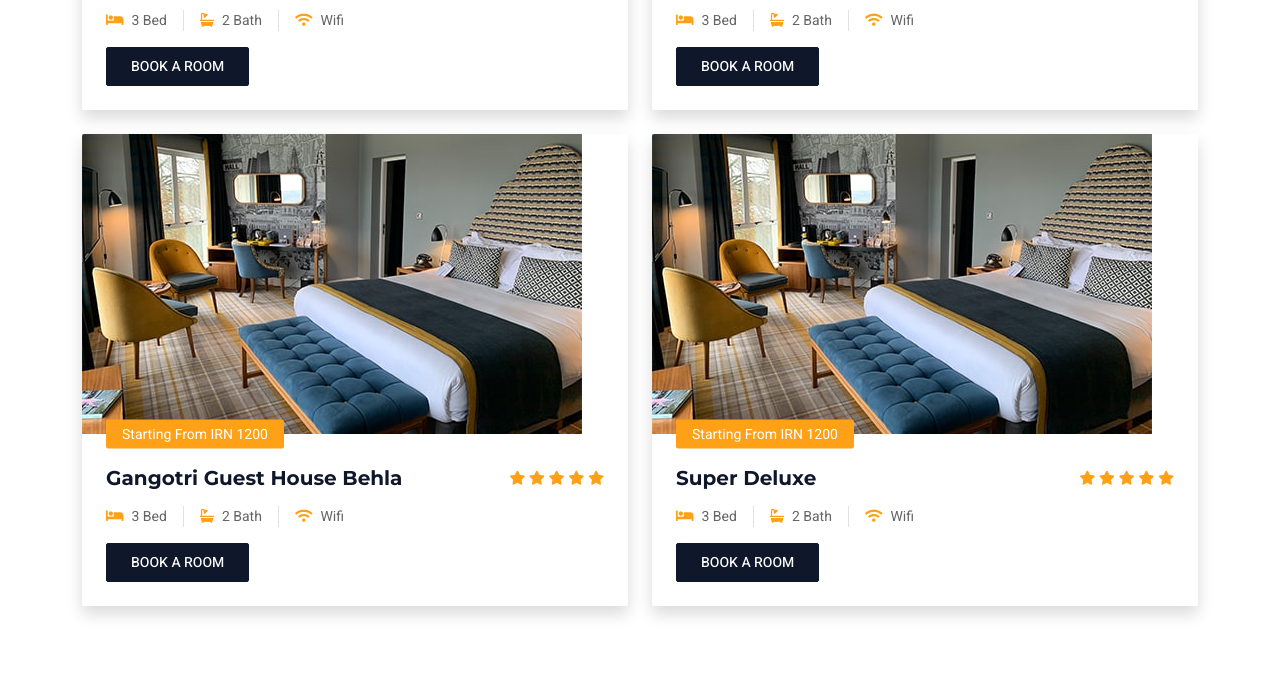
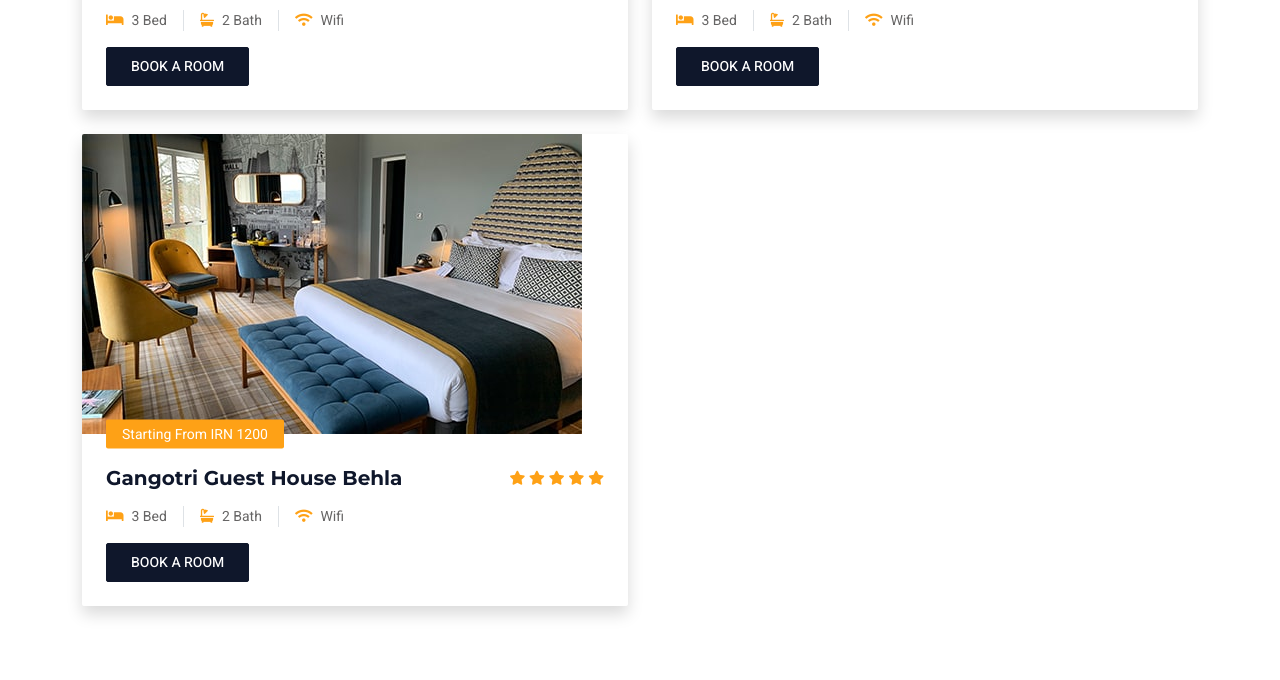
Before and after one commit to nabinbasak/laxmi-guest, a plain HTML site: page index.html in a window 1280 px wide. Shown: the part 1940-2620 px from the top of the page. Drawn offline with nearby package versions, Linux system fonts and the light colour scheme.

Commit message:
Super Deluxe item off

```diff
--- a/index.html
+++ b/index.html
@@ -374,7 +374,7 @@
                             </div>
                         </div>
                     </div>
-                    <div class="col-md-4 col-md-6 wow fadeInUp" data-wow-delay="0.6s">
+                    <!-- <div class="col-md-4 col-md-6 wow fadeInUp" data-wow-delay="0.6s">
                         <div class="room-item shadow rounded overflow-hidden">
                             <div class="position-relative">
                                 <img class="img-fluid" src="img/room-3.jpg" alt="">
@@ -396,14 +396,14 @@
                                     <small class="border-end me-3 pe-3"><i class="fa fa-bath text-primary me-2"></i>2 Bath</small>
                                     <small><i class="fa fa-wifi text-primary me-2"></i>Wifi</small>
                                 </div>
-                                <!-- <p class="text-body mb-3">Erat ipsum justo amet duo et elitr dolor, est duo duo eos lorem sed diam stet diam sed stet lorem.</p> -->
+                                <p class="text-body mb-3">Erat ipsum justo amet duo et elitr dolor, est duo duo eos lorem sed diam stet diam sed stet lorem.</p>
                                 <div class="d-flex justify-content-between">
-                                    <!-- <a class="btn btn-sm btn-primary rounded py-2 px-4" href="">View Detail</a> -->
+                                    <a class="btn btn-sm btn-primary rounded py-2 px-4" href="">View Detail</a>
                                     <a class="btn btn-sm btn-dark rounded py-2 px-4" href="https://wa.me/919874563210?text=Book%20A%20Room" target="_blank">Book A Room</a>
                                 </div>
                             </div>
                         </div>
-                    </div>
+                    </div> -->
                 </div>
             </div>
         </div>
```
